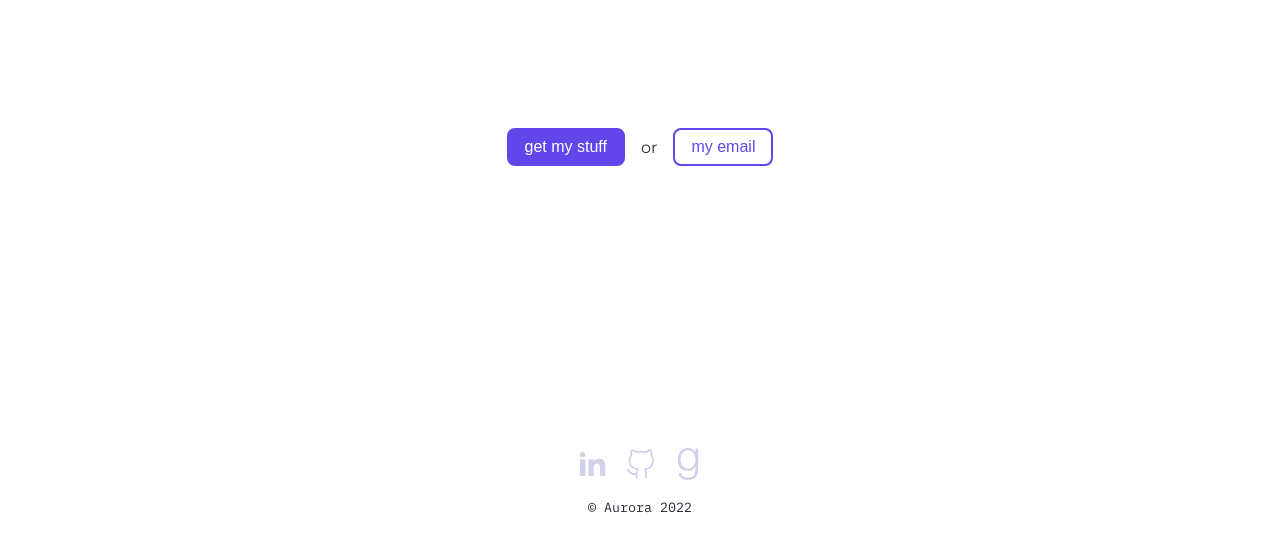
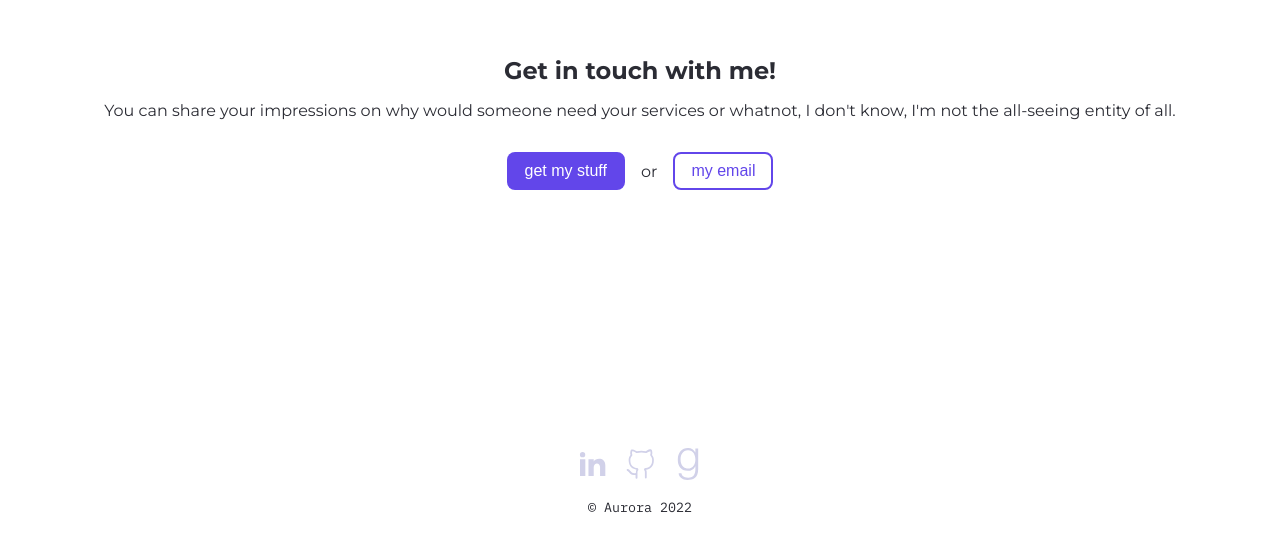
Before and after one commit to Seeru-crypto/aurora_front, a Next.js app: page / in a window 1280 px wide. Shown: the part 2649-3184 px from the top of the page. Built offline with nearby package versions, Linux system fonts and the light colour scheme.

Commit message:
merge(timeline-view): fix merge error

```diff
--- a/src/components/contact/Contact.tsx
+++ b/src/components/contact/Contact.tsx
@@ -14,7 +14,7 @@ import Footer from "../layout/footer";
 const Contact = React.forwardRef((_props, ref: ForwardedRef<HTMLElement>): JSX.Element => {
   const isToastShown: boolean = useAppSelector((state: RootState) => state.app.isToastShown);
   const [isEmailShown, setIsEmailShown] = useState(isToastShown);
-  const { CONTACT_HEADER, CONTACT_BODY } = data;
+  const { CONTACT_HEADER, CONTACT_BODY } = data.text;
   const { EMAIL_ADDRESS, CV_DOWNLOAD_LINK, LINKEDIN_URL, GITHUB_URL, GOODREADS_URL } = config;
 
   useEffect(() => {
```
